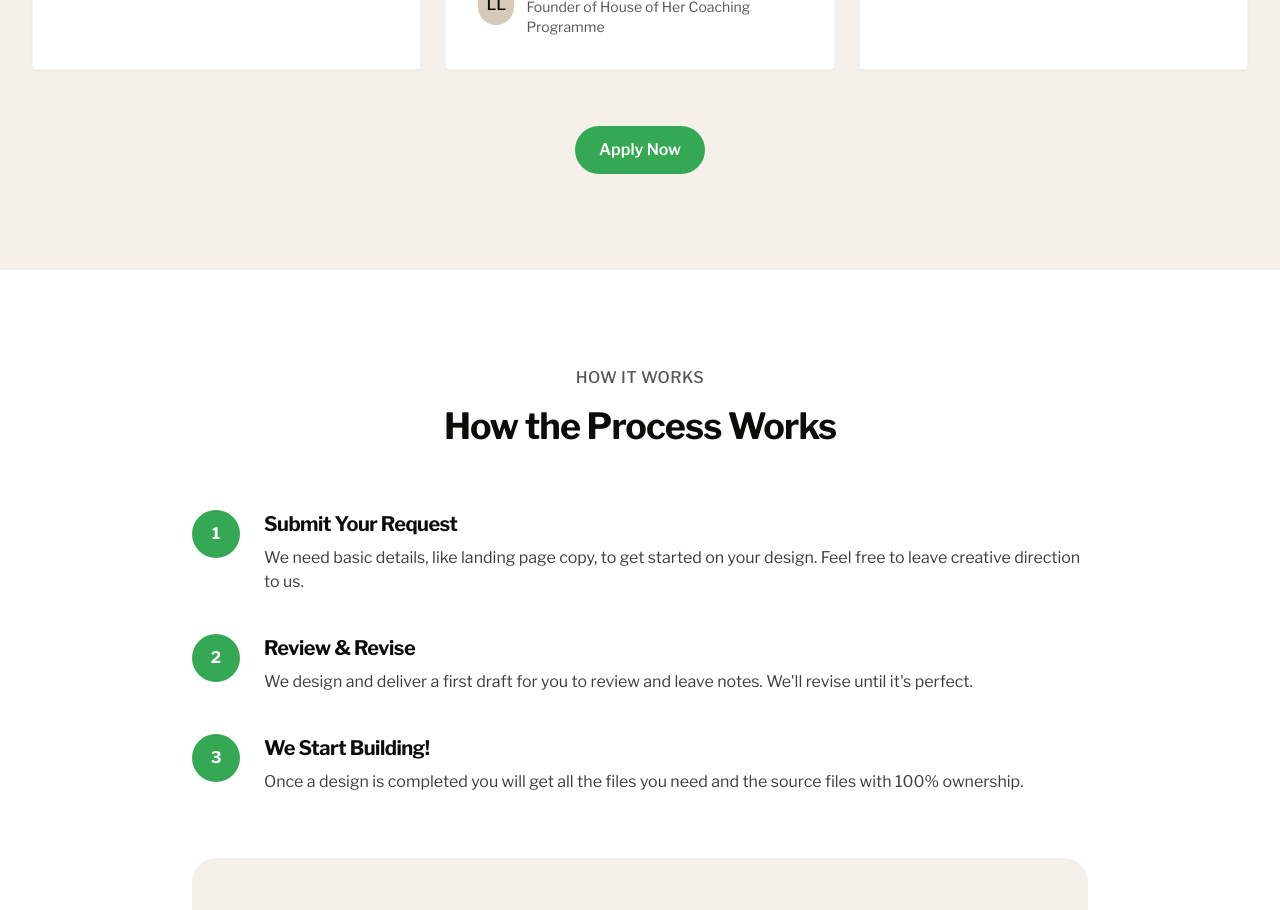
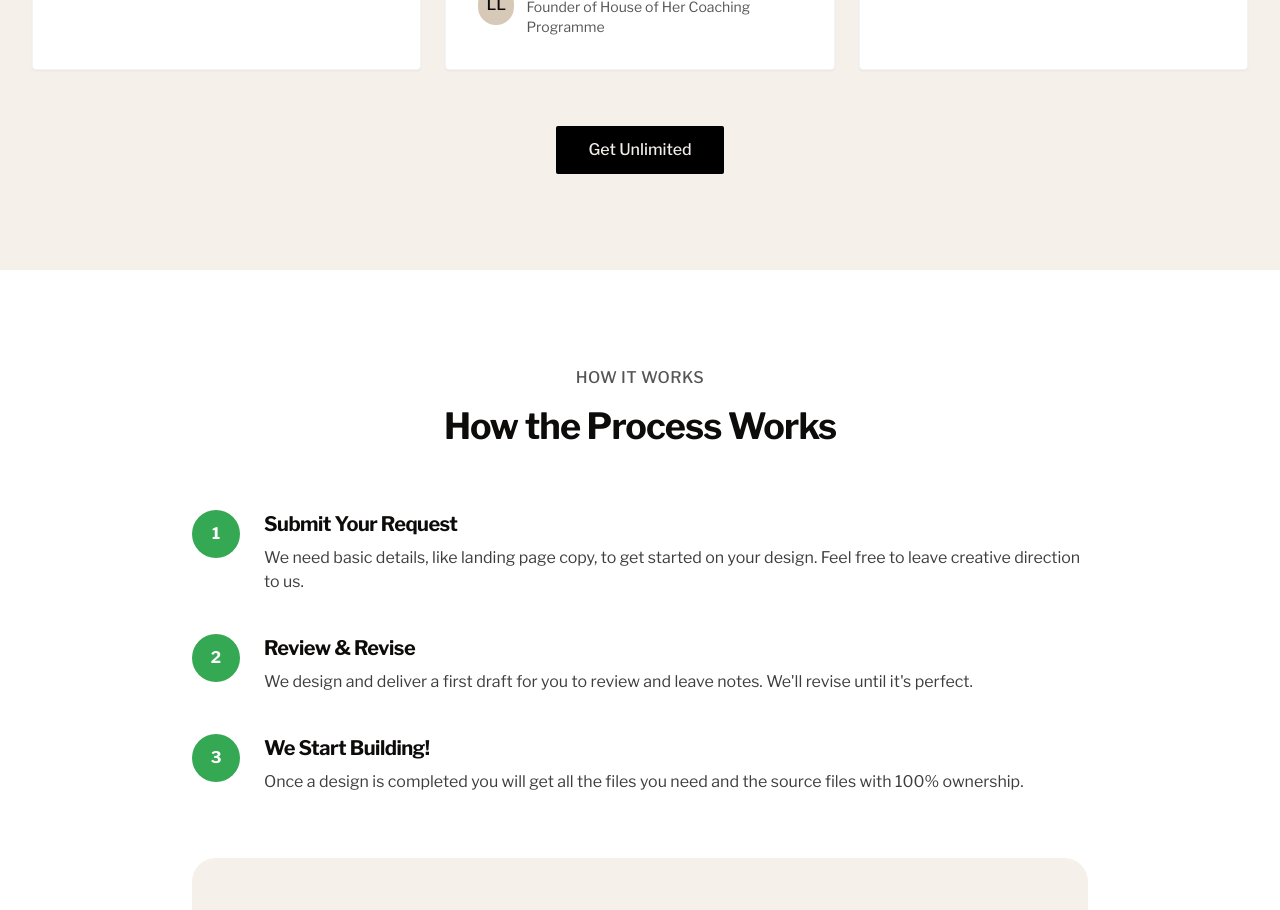
Before and after one commit to hanzoai/agency, a React (Vite) app: page / in a window 1280 px wide. Shown: the part 4200-5110 px from the top of the page. Built offline with nearby package versions, Linux system fonts and the light colour scheme.

Commit message:
Add "Get Unlimited" CTA
Adds a black call to action button that links to the monthly subscription page.

```diff
--- a/src/components/Testimonials.tsx
+++ b/src/components/Testimonials.tsx
@@ -1,5 +1,6 @@
 
 import { Star } from 'lucide-react';
+import { Button } from '@/components/ui/button';
 
 const testimonials = [
   {
@@ -80,9 +81,13 @@ const Testimonials = () => {
         </div>
 
         <div className="mt-14 text-center reveal">
-          <a href="#get-started" className="btn-primary">
-            Apply Now
-          </a>
+          <Button
+            asChild
+            variant="default"
+            className="bg-black hover:bg-black/90 font-medium py-6 px-8 text-base"
+          >
+            <a href="/subscribe">Get Unlimited</a>
+          </Button>
         </div>
       </div>
     </section>
```
